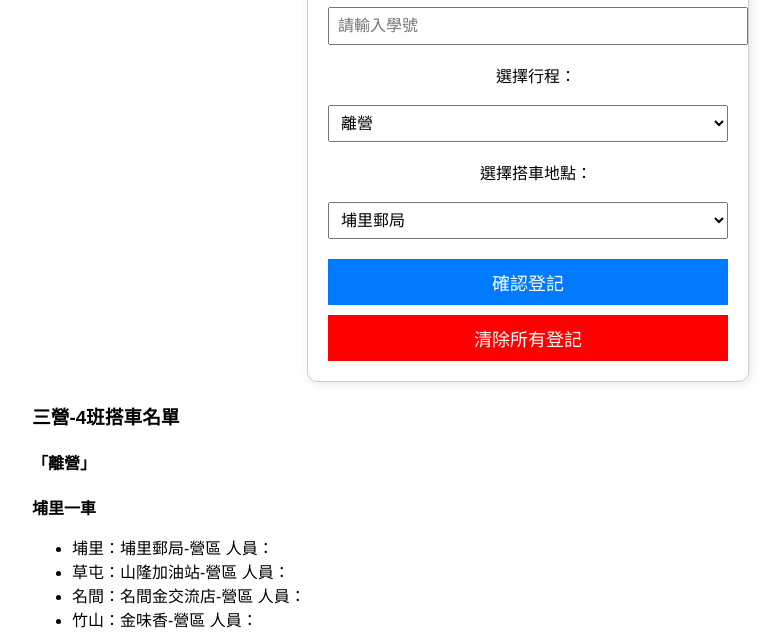
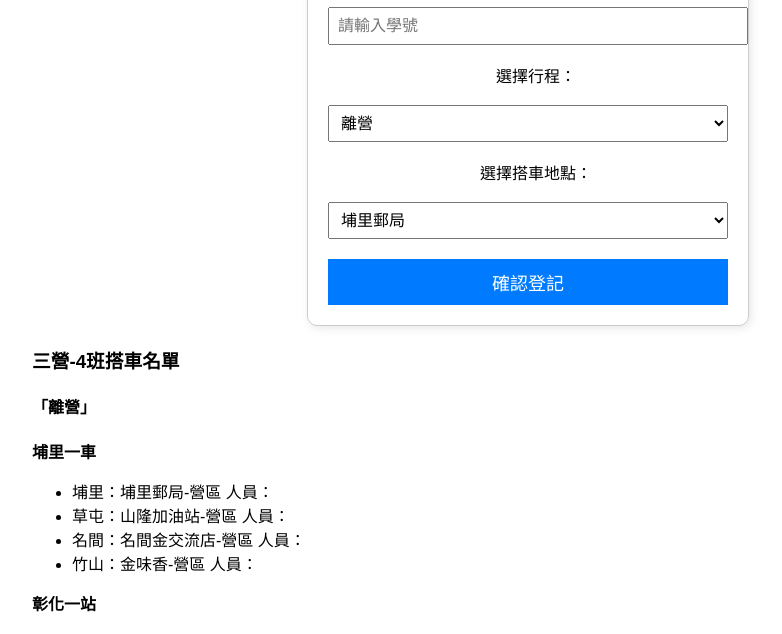
Before and after one commit to WuSamue/bus, a plain HTML site: page index.html in a window 1280 px wide. Shown: the part 159-793 px from the top of the page, without its empty margins (112-894 px from the left). Drawn offline with Linux system fonts and the light colour scheme.

Commit message:
Update index.html

```diff
--- a/index.html
+++ b/index.html
@@ -73,7 +73,7 @@
 
         <button onclick="submitForm()">確認登記</button>
         <!--<button onclick="clearAllData()" style="background-color: red;">清除所有登記</button> -->
-        <button onclick="clearAllData()" style="background-color: red;">清除所有登記</button>
+
 
 
     </div>
@@ -281,28 +281,15 @@ function clearAllData() {
     alert("所有登記資料已清除！");
 }
 */
-function clearAllData() {
-    // 清空 stationData 內所有學號陣列
-    for (let tripType in stationData) {
-        for (let station in stationData[tripType]) {
-            stationData[tripType][station] = [];
-        }
-    }
 
-    // 清除 localStorage 內的數據
-    localStorage.removeItem("stationData");
-
-    // 更新畫面顯示
-    updateStationList("離營");
-    updateStationList("回營");
-
-    alert("所有登記資料已清除！");
-}
 /*window.onload = function () {
     updateStationList("離營");
     updateStationList("回營");
 };*/
-
+window.onload = function () {
+    updateStationList("離營");
+    updateStationList("回營");
+};
 
 </script>
 
```
